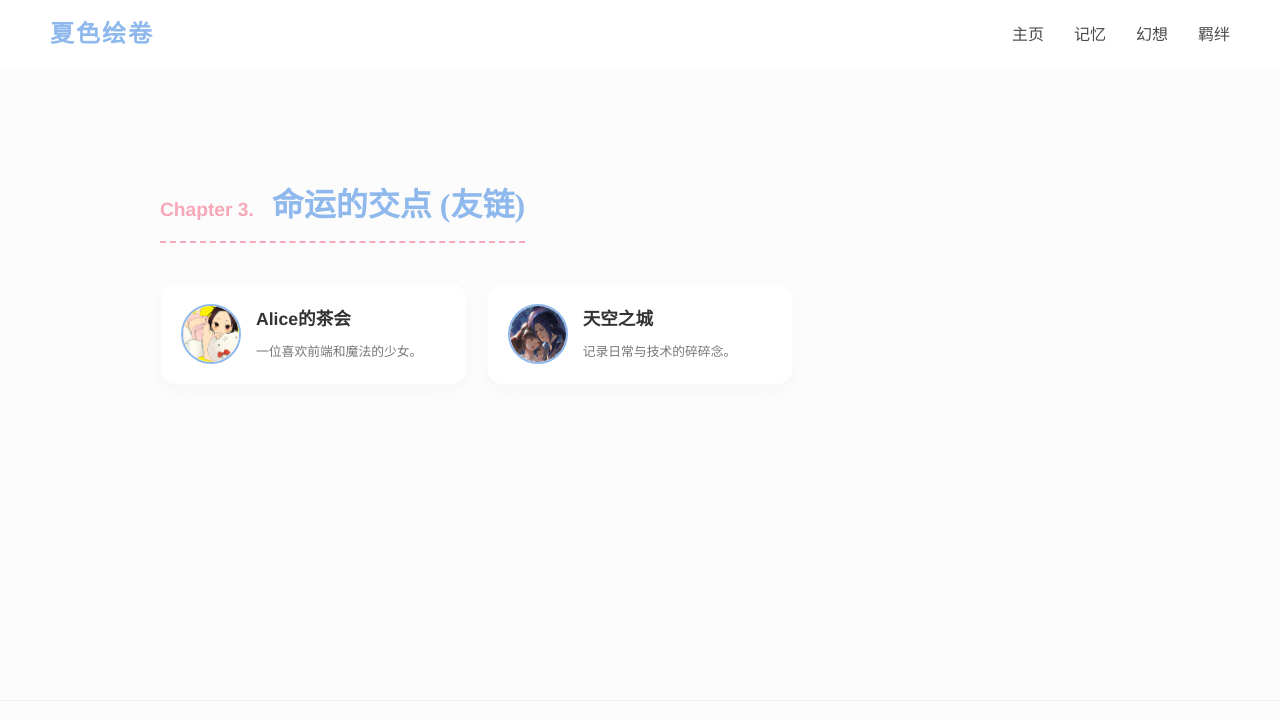
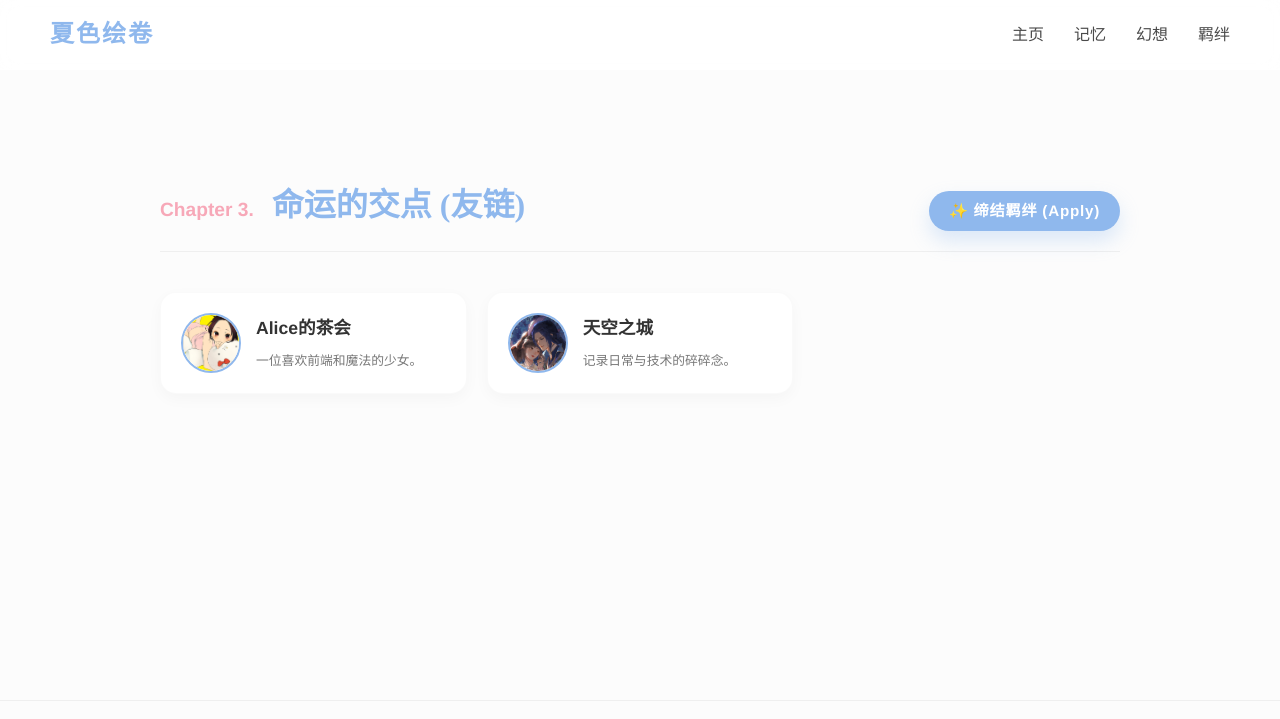
Before and after one commit to maki-cloud7/maki-s-blog-t, a website built with Vite: page friends.html in a window 1280 px wide. Shown: the top 719 px of the page. Built offline with nearby package versions, Linux system fonts and the light colour scheme; some packages are replaced by stand-ins of ours.

Commit message:
Auto deploy from Local CMS

```diff
--- a/friends.html
+++ b/friends.html
@@ -24,7 +24,12 @@
   <main style="padding-top: 100px; min-height: 80vh;">
     <div class="content-wrapper" style="background: transparent;">
       <section id="friends" class="section" style="margin-bottom: 0;">
-        <h2 class="section-title gsap-fade-up"><span>Chapter 3.</span> 命运的交点 (友链)</h2>
+        <div style="display: flex; justify-content: space-between; align-items: flex-end; margin-bottom: 40px; border-bottom: 1px solid rgba(0,0,0,0.05); padding-bottom: 20px;" class="gsap-fade-up">
+          <h2 class="section-title" style="margin-bottom: 0; border-bottom: none; padding-bottom: 0;"><span>Chapter 3.</span> 命运的交点 (友链)</h2>
+          <a href="https://github.com/maki-cloud7/maki-s-blog-t/issues/new?title=%E5%8F%8B%E9%93%BE%E7%94%B3%E8%AF%B7%EF%BC%9A%5B%E4%BD%A0%E7%9A%84%E7%BD%91%E7%AB%99%E5%90%8D%E7%A7%B0%5D&body=%E5%90%8D%E7%A7%B0%EF%BC%9A%5B%E4%BD%A0%E7%9A%84%E7%BD%91%E7%AB%99%E5%90%8D%E7%A7%B0%5D%0A%E9%93%BE%E6%8E%A5%EF%BC%9A%5Bhttps%3A%2F%2F...%5D%0A%E6%8F%8F%E8%BF%B0%EF%BC%9A%5B%E4%B8%80%E5%8F%A5%E8%AF%9D%E6%8F%8F%E8%BF%B0%5D%0A%E5%A4%B4%E5%83%8F%EF%BC%9A%5B%E5%A4%B4%E5%83%8FURL%5D" target="_blank" class="apply-friend-btn">
+            ✨ 缔结羁绊 (Apply)
+          </a>
+        </div>
         <div class="friend-list gsap-fade-up" id="friendListContainer">
           <!-- Dynamic friend list -->
         </div>
--- a/style.css
+++ b/style.css
@@ -299,6 +299,28 @@ body {
 }
 
 /* Friends List */
+.apply-friend-btn {
+  display: inline-flex;
+  align-items: center;
+  gap: 8px;
+  padding: 8px 20px;
+  background: var(--primary-color);
+  color: white;
+  text-decoration: none;
+  border-radius: 30px;
+  font-weight: bold;
+  font-size: 0.95rem;
+  letter-spacing: 0.05em;
+  transition: all 0.3s cubic-bezier(0.4, 0, 0.2, 1);
+  box-shadow: 0 10px 20px rgba(143, 184, 237, 0.3);
+}
+
+.apply-friend-btn:hover {
+  transform: translateY(-3px);
+  box-shadow: 0 15px 25px rgba(143, 184, 237, 0.5);
+  background: #7ca8e0;
+}
+
 .friend-list {
   display: grid;
   grid-template-columns: repeat(auto-fill, minmax(250px, 1fr));
```
